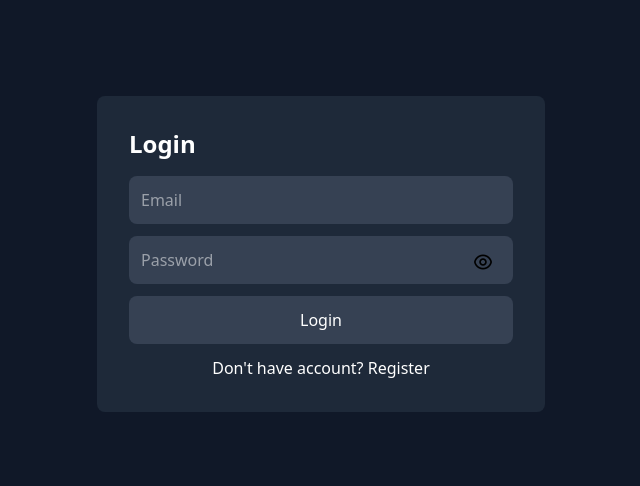
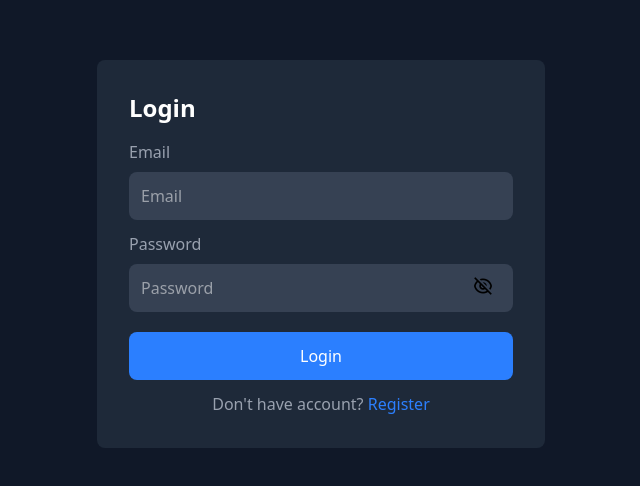
Before and after one commit to CoderVaibhav18/AI-Developer, a React (Vite) app in the folder Frontend/: page /login in a window 1280 px wide. Shown: the part 146-632 px from the top of the page, without its empty margins (319-959 px from the left). Built offline with nearby package versions, Linux system fonts and the light colour scheme.

Commit message:
Login page ui done

```diff
--- a/Frontend/src/pages/Login.jsx
+++ b/Frontend/src/pages/Login.jsx
@@ -1,5 +1,6 @@
 // import React from "react";
 import { useState } from "react";
+import { Link } from "react-router-dom";
 
 const Login = () => {
   const [hidePass, setHidePass] = useState("password");
@@ -21,36 +22,45 @@ const Login = () => {
         <h2 className="font-bold text-2xl text-white mb-4">Login</h2>
         <form>
           <div className="mb-3">
+            <label className="block text-gray-400 mb-2" htmlFor="email">
+              Email
+            </label>
             <input
               type="email"
+              id="email"
               className="w-full bg-gray-700 p-3 outline-none rounded-lg text-white border-none"
               placeholder="Email"
             />
           </div>
           <div className="mb-3 relative">
+            <label className="block text-gray-400 mb-2" htmlFor="password">
+              Password
+            </label>
             <h2
               onClick={() => handleShowPass()}
-              className="text-xl absolute right-5 top-3 cursor-pointer"
+              className="text-xl absolute right-5 top-10 cursor-pointer"
             >
               <i
-                className={`${eyeChange ? "ri-eye-line" : "ri-eye-off-line"}`}
+                className={`${eyeChange ? "ri-eye-off-line" : "ri-eye-line"}`}
               ></i>
             </h2>
             <input
               type={hidePass}
+              id="password"
               className="w-full bg-gray-700 p-3 outline-none rounded-lg text-white border-none"
               placeholder="Password"
             />
           </div>
           <button
-            className="w-full bg-gray-700 p-3 outline-none rounded-lg text-white border-none"
+            className="w-full bg-blue-500 hover:bg-blue-600 mt-2 p-3 outline-none rounded-lg text-white border-none"
             type="submit"
           >
             Login {/* Fixed button text */}
           </button>
         </form>
-        <p className="text-center text-white mt-3">
-          Don&apos;t have account? <a>Register</a>
+        <p className="text-center text-gray-400 mt-3">
+          Don&apos;t have account?{" "}
+          <Link className="text-blue-500 hover:underline">Register</Link>
         </p>
       </div>
     </div>
```
